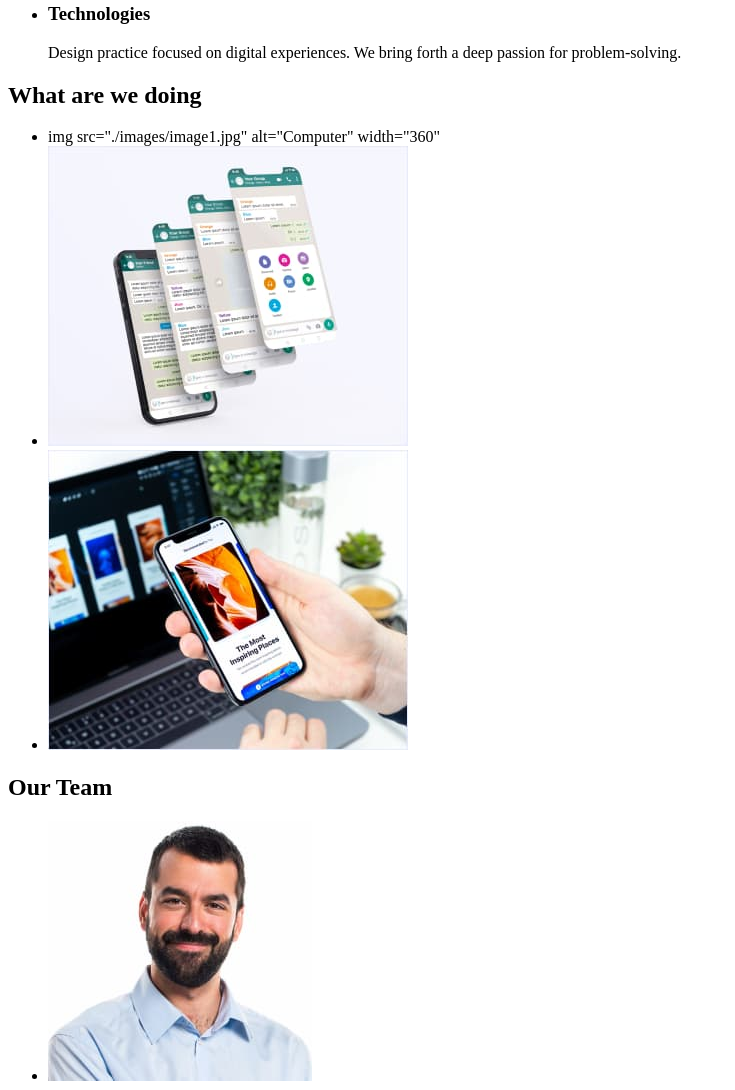
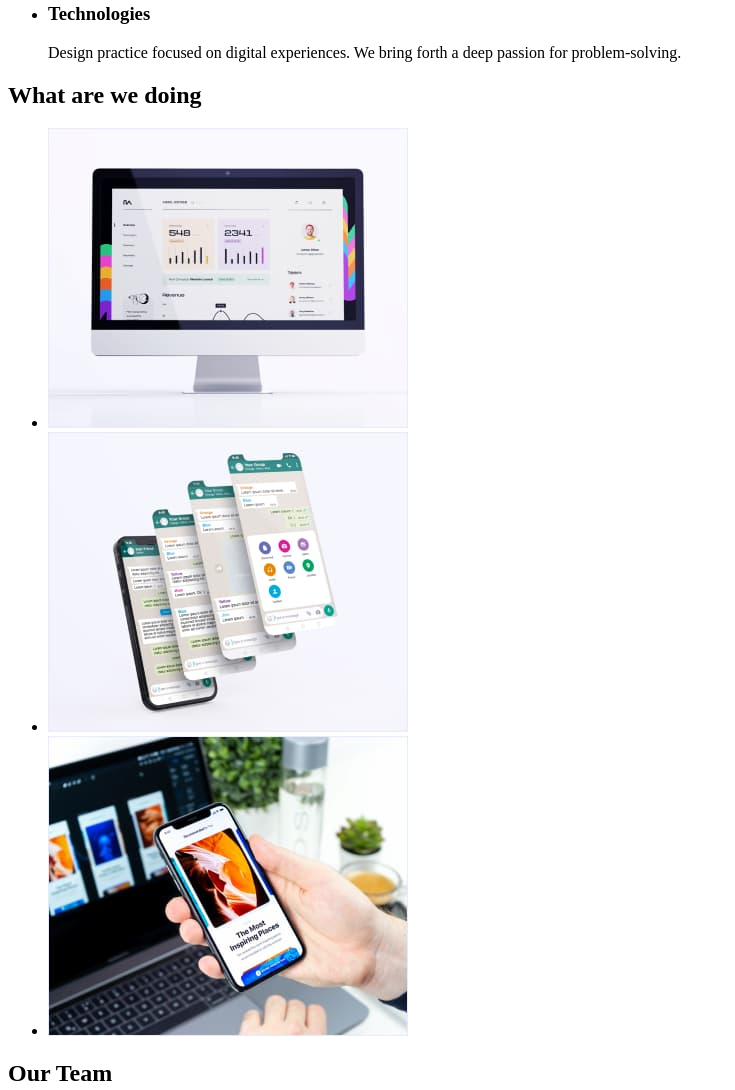
Before and after one commit to khar-and/goit-markup-hw-01, a plain HTML site: page index.html in a window 1280 px wide. Shown: the part 532-1622 px from the top of the page, without its empty margins (0-735 px from the left). Drawn offline with Linux system fonts and the light colour scheme.

Commit message:
refinement 2

```diff
--- a/index.html
+++ b/index.html
@@ -80,19 +80,14 @@
       <section>
         <h2>What are we doing</h2>
         <ul>
-          <li>img src="./images/image1.jpg" alt="Computer" width="360"</li>
           <li>
-            <a href=""
-              ><img src="./images/image2.jpg" alt="Phone" width="360"
-            /></a>
+            <img src="/images/image1.jpg" alt="Computer" width="360" />
           </li>
           <li>
-            <a href=""
-              ><img
-                src="./images/image3.jpg"
-                alt="Computer and phone"
-                width="360"
-            /></a>
+            <img src="/images/image2.jpg" alt="Phone" width="360" />
+          </li>
+          <li>
+            <img src="/images/image3.jpg" alt="Computer+Phone" width="360" />
           </li>
         </ul>
       </section>
```
